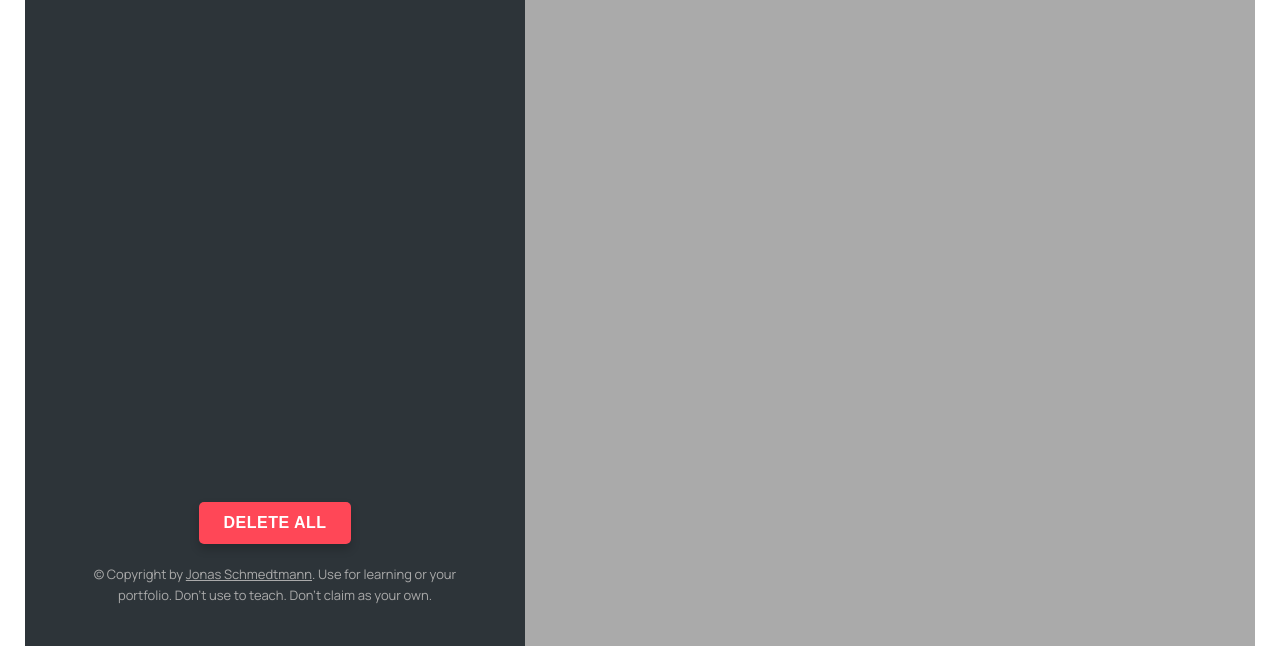
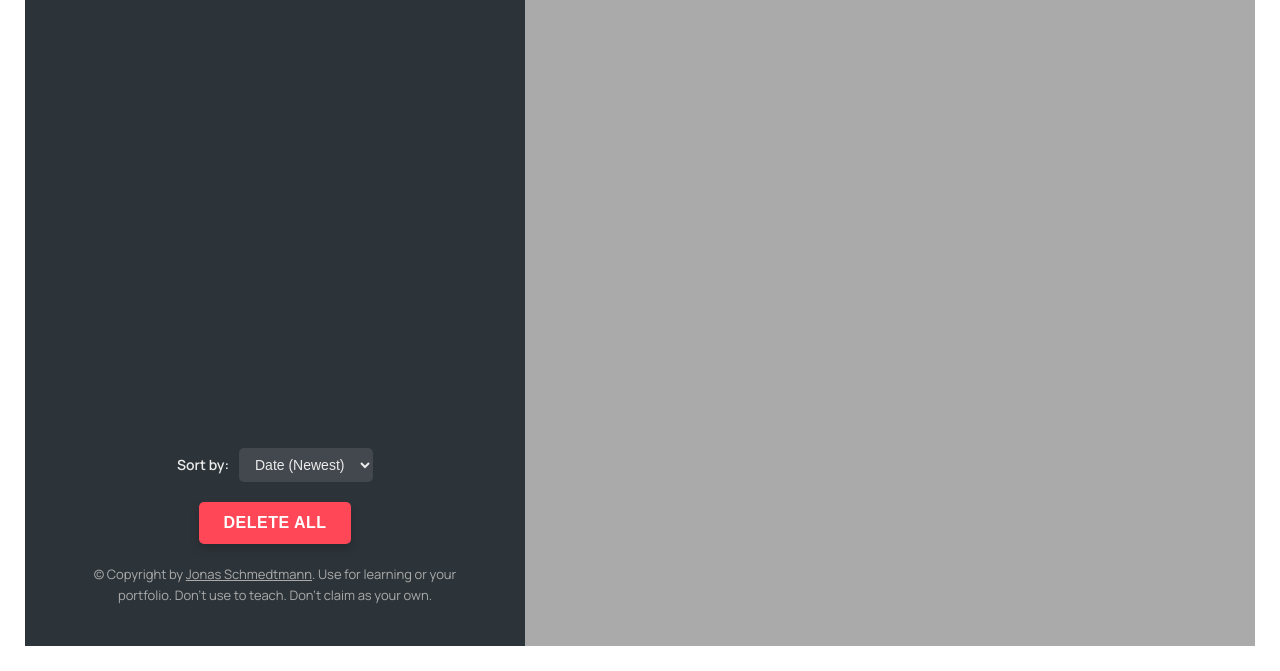
Before and after one commit to Max-Mendes91/MAPTY-APP, a plain HTML site: page index.html in a window 1280 px wide. Shown: the part 129-800 px from the top of the page. Drawn offline with nearby package versions, Linux system fonts and the light colour scheme.

Commit message:
Add sorting functionality for workouts: Introduced a sort control in the UI to allow users to sort workouts by date, distance, or duration. Implemented sorting logic in the App class to update the displayed workouts based on the selected criteria.

```diff
--- a/index.html
+++ b/index.html
@@ -101,6 +101,14 @@
           </div>
         </li> -->
     </ul>
+    <div class="sort-controls">
+      <label for="sort" class="sort-label">Sort by:</label>
+      <select id="sort" class="sort-select">
+        <option value="date">Date (Newest)</option>
+        <option value="distance">Distance</option>
+        <option value="duration">Duration</option>
+      </select>
+    </div>
     <button class="btn-delete-all">Delete All</button>
     <p class="copyright">
       &copy; Copyright by
--- a/script.js
+++ b/script.js
@@ -91,6 +91,8 @@ class App {
         inputType.addEventListener('change', this._toggleElevationField);
         containerWorkouts.addEventListener('click', this._moveToPopup.bind(this));
         btnDeleteAll.addEventListener('click', this._deleteAllWorkouts.bind(this));
+        this._sortSelect = document.querySelector('.sort-select');
+        this._sortSelect.addEventListener('change', this._sortWorkouts.bind(this));
 
     }
 
@@ -488,6 +490,22 @@ class App {
         console.log('All workouts deleted');
     }
 
+    _sortWorkouts(e) {
+        const criteria = e.target.value;
+
+        // Clone to avoid mutating original
+        const sorted = [...this.#workouts];
+
+        if (criteria === 'distance') sorted.sort((a, b) => b.distance - a.distance);
+        if (criteria === 'duration') sorted.sort((a, b) => b.duration - a.duration);
+        if (criteria === 'date') sorted.sort((a, b) => new Date(b.date) - new Date(a.date));
+
+        // Clear and re-render
+        const workouts = document.querySelectorAll('.workout');
+        workouts.forEach(work => work.remove());
+
+        sorted.forEach(work => this._renderWorkout(work));
+    }
 
 
     reset() {
--- a/style.css
+++ b/style.css
@@ -472,3 +472,32 @@ a:visited {
   outline: none;
   box-shadow: 0 0 0 2px var(--color-brand--1);
 }
+
+.sort-controls {
+  margin-top: 1.5rem;
+  display: flex;
+  align-items: center;
+  justify-content: center;
+  gap: 1rem;
+}
+
+.sort-label {
+  font-size: 1.4rem;
+  font-weight: 600;
+  color: var(--color-light--2);
+}
+
+.sort-select {
+  padding: 0.8rem 1.2rem;
+  font-size: 1.4rem;
+  border-radius: 5px;
+  border: none;
+  background-color: var(--color-dark--2);
+  color: var(--color-light--2);
+  cursor: pointer;
+  transition: all 0.2s;
+}
+
+.sort-select:hover {
+  background-color: var(--color-dark--1);
+}
```
